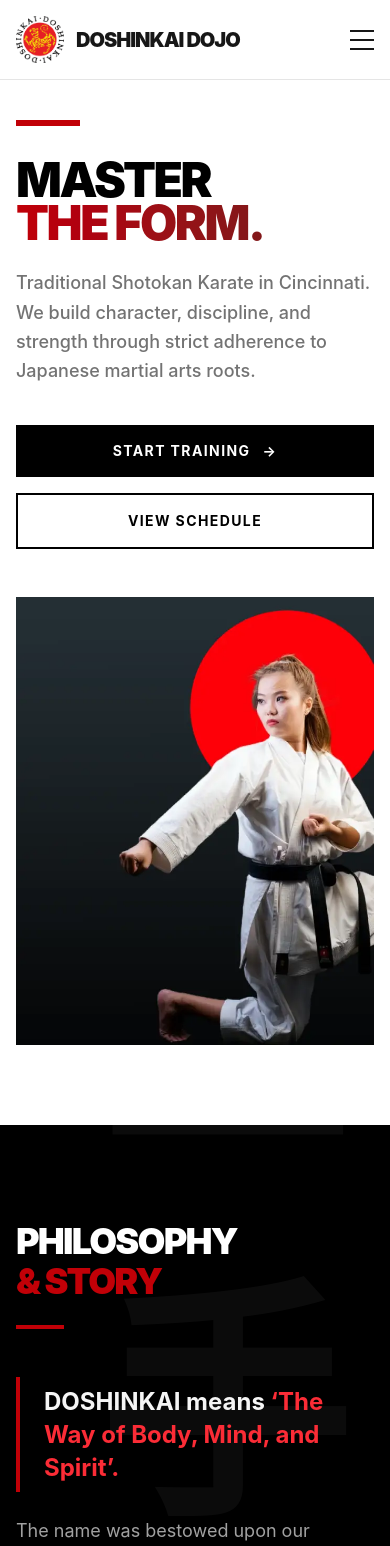
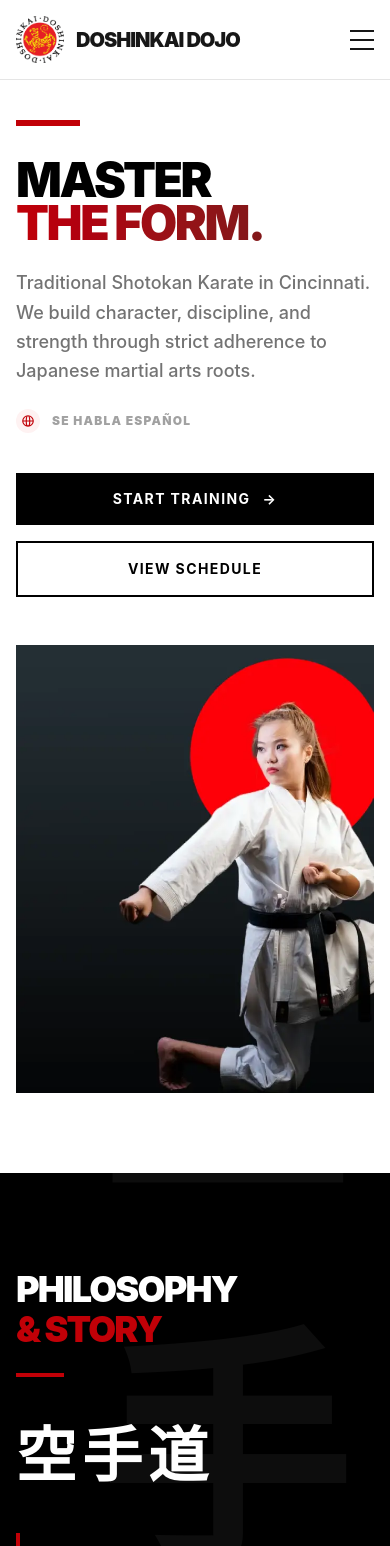
Before and after one commit to davidherascu-tx/doshinkaidojo, a Next.js app: page / in a window 390 px wide. Shown: the top 1546 px of the page. Built offline with nearby package versions, Linux system fonts and the light colour scheme.

Commit message:
Updated front page

```diff
--- a/app/page.tsx
+++ b/app/page.tsx
@@ -10,13 +10,24 @@ export default function Home() {
         {/* Left: Typography Block */}
         <div className="w-full lg:w-1/2 flex flex-col z-10">
           <div className="w-16 h-1.5 bg-red-700 mb-8"></div>
+
           <h1 className="text-5xl sm:text-6xl lg:text-7xl font-black uppercase tracking-tighter leading-[0.9] mb-6 text-black">
             Master <br />
             <span className="text-transparent bg-clip-text bg-gradient-to-r from-red-700 to-red-900">The Form.</span>
           </h1>
-          <p className="text-lg md:text-xl text-neutral-500 font-medium leading-relaxed mb-10 max-w-lg">
+          <p className="text-lg md:text-xl text-neutral-500 font-medium leading-relaxed mb-6 max-w-lg">
             Traditional Shotokan Karate in Cincinnati. We build character, discipline, and strength through strict adherence to Japanese martial arts roots.
           </p>
+
+          {/* Se Habla Español Badge */}
+          <div className="flex items-center gap-3 mb-10">
+            <span className="flex items-center justify-center w-6 h-6 rounded-full bg-red-50 text-red-700">
+               <svg className="w-3.5 h-3.5" fill="none" stroke="currentColor" viewBox="0 0 24 24"><path strokeLinecap="round" strokeLinejoin="round" strokeWidth="2" d="M21 12a9 9 0 01-9 9m9-9a9 9 0 00-9-9m9 9H3m9 9a9 9 0 01-9-9m9 9c1.657 0 3-4.03 3-9s-1.343-9-3-9m0 18c-1.657 0-3-4.03-3-9s1.343-9 3-9m-9 9a9 9 0 019-9"></path></svg>
+            </span>
+            <span className="text-xs font-black uppercase tracking-widest text-neutral-400">
+              Se Habla Español
+            </span>
+          </div>
 
           <div className="flex flex-col sm:flex-row gap-4">
             <Link
@@ -52,23 +63,31 @@ export default function Home() {
         </div>
       </section>
 
-      {/* 2. PHILOSOPHY & STORY SECTION (NEW) */}
+      {/* 2. PHILOSOPHY & STORY SECTION */}
       <section className="bg-black text-white py-24 md:py-32 relative overflow-hidden">
 
+
         {/* Giant Kanji Background Watermark */}
-        <div className="absolute top-0 right-0 translate-x-1/4 -translate-y-1/4 text-[250px] md:text-[400px] font-black text-neutral-900 opacity-50 select-none pointer-events-none z-0">
+        {/* ADJUSTED: Changed from text-neutral-900 opacity-50 to text-white/5 */}
+        <div className="absolute top-0 right-0 translate-x-1/4 -translate-y-1/4 text-[250px] md:text-[400px] font-black text-white/5 select-none pointer-events-none z-0">
           空手道
         </div>
 
         <div className="max-w-7xl mx-auto px-4 sm:px-6 lg:px-8 relative z-10">
           <div className="grid grid-cols-1 lg:grid-cols-12 gap-12 lg:gap-20">
 
-            {/* Left Column: Title */}
+            {/* Left Column: Title & BIG KANJI */}
             <div className="lg:col-span-4">
               <h2 className="text-4xl md:text-5xl font-black uppercase tracking-tighter mb-4">
                 Philosophy <br /> <span className="text-red-700">&amp; Story</span>
               </h2>
               <div className="w-12 h-1 bg-red-700 mt-6"></div>
+
+              {/* NEW: Massive Kanji relocated here */}
+              {/* ADJUSTED: Changed from text-neutral-800 to text-white */}
+              <div className="text-6xl md:text-8xl font-black tracking-widest text-white select-none mt-12 md:mt-24">
+                空手道
+              </div>
             </div>
 
             {/* Right Column: Content */}
@@ -181,7 +200,7 @@ export default function Home() {
         </div>
       </section>
 
-      {/* 4. COMMUNITY / WE SUPPORT BANNER (NEW) */}
+      {/* 4. COMMUNITY / WE SUPPORT BANNER */}
       <section className="bg-white py-16 border-t border-neutral-200 text-center">
         <div className="max-w-4xl mx-auto px-4">
           <h4 className="text-xs font-black uppercase tracking-widest text-red-700 mb-4">Community</h4>
```
